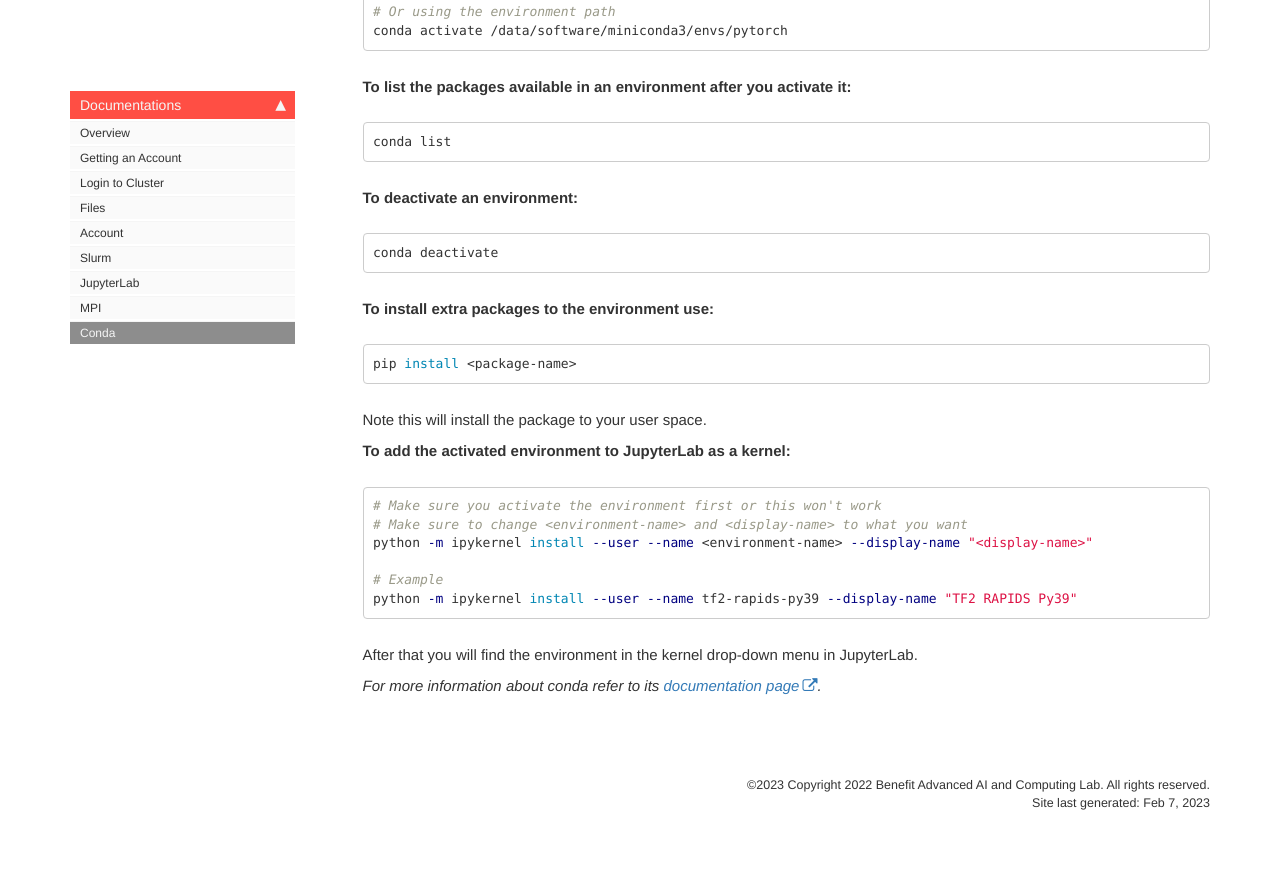
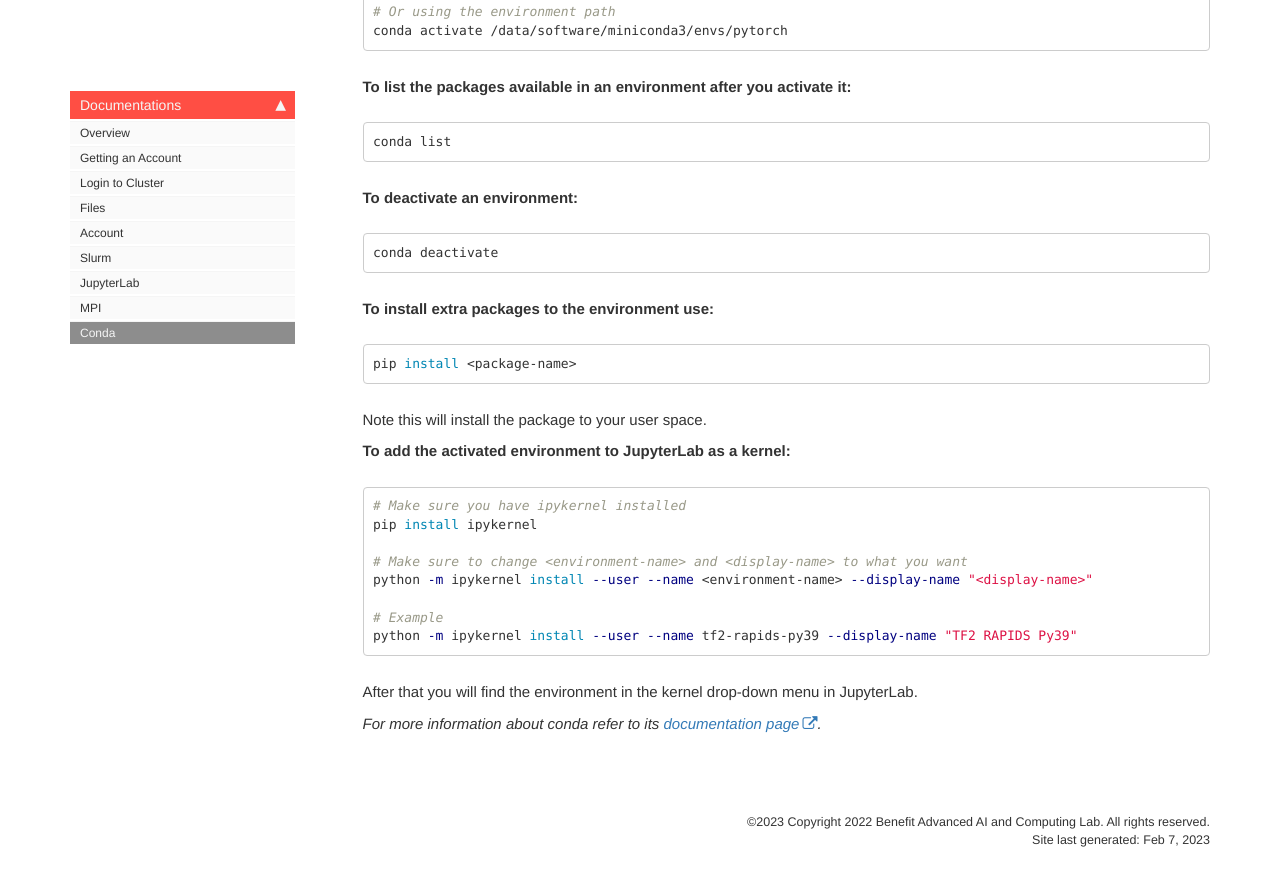
Before and after one commit to UOB-AI/UOB-AI.github.io, a Jekyll site: the page built from pages/conda.md, in a window 1280 px wide and 900 px high, scrolled down 1296 px. Shown: the top 886 px of the window. Built offline with Jekyll 4.4.1, drawn with Linux system fonts in a browser that asks for light colours; comment, search, counter and statistics services are not loaded; before the commit the page ends 2159 px from its top, so only the background shows below that.

Commit message:
Update conda.md

````diff
--- a/pages/conda.md
+++ b/pages/conda.md
@@ -71,7 +71,9 @@ Note this will install the package to your user space.
 
 **To add the activated environment to JupyterLab as a kernel:**
 ```bash
-# Make sure you activate the environment first or this won't work
+# Make sure you have ipykernel installed
+pip install ipykernel
+
 # Make sure to change <environment-name> and <display-name> to what you want
 python -m ipykernel install --user --name <environment-name> --display-name "<display-name>"
 
````
